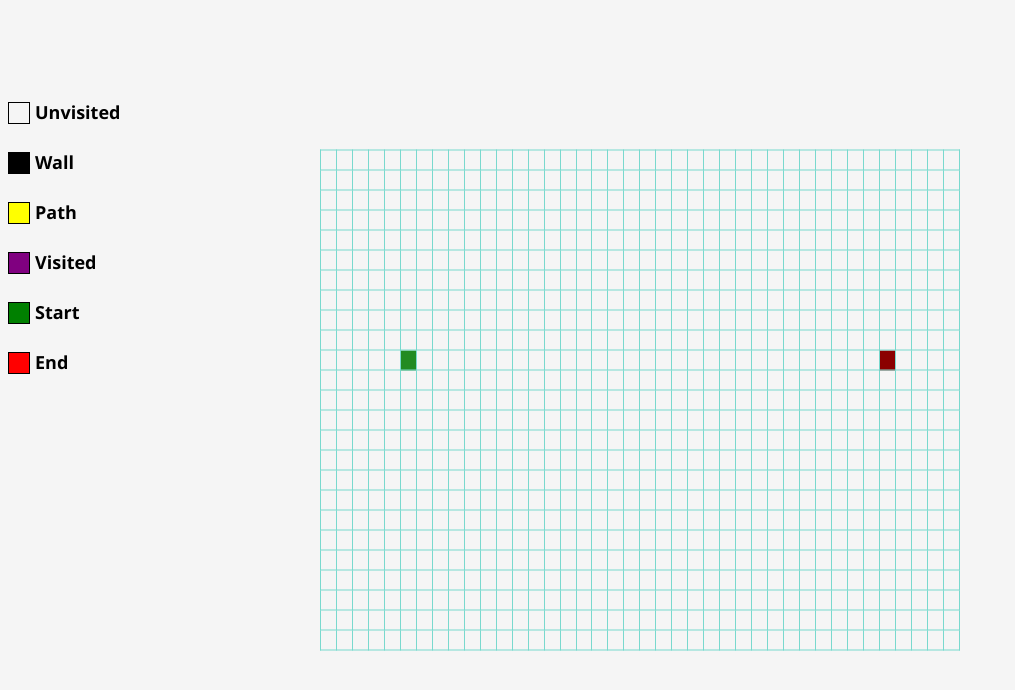
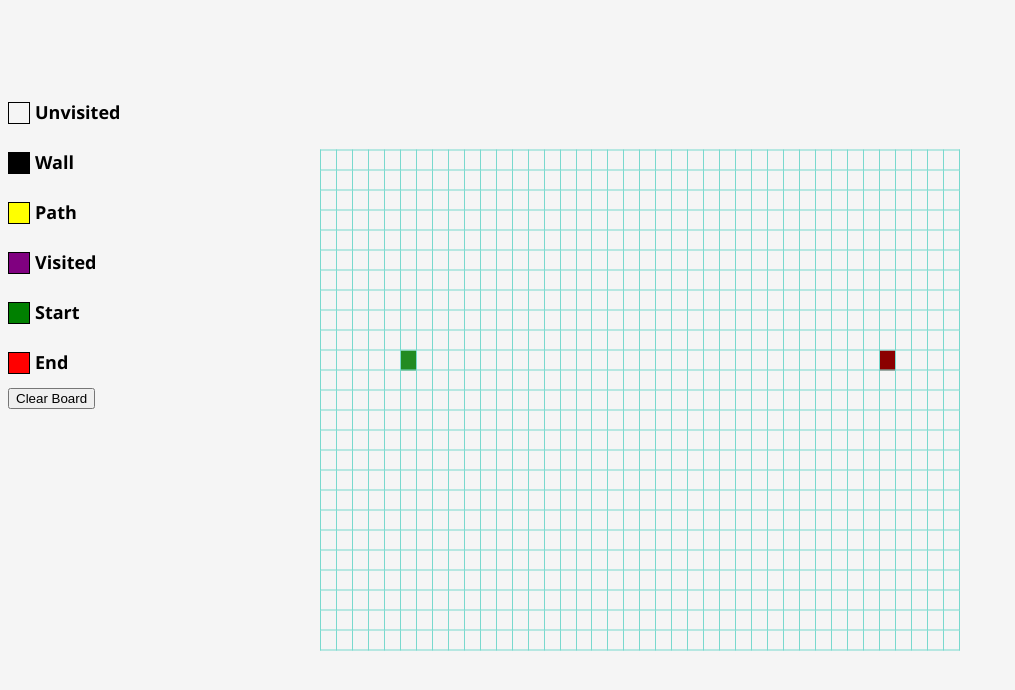
Before and after one commit to freebird1234/PathFinding-Visualizer, a plain HTML site: page index.html in a window 1280 px wide. Shown: the whole page, without its empty margins (0-1015 px from the left). Drawn offline with Linux system fonts and the light colour scheme.

Commit message:
Added Clear Board Button

```diff
--- a/index.html
+++ b/index.html
@@ -9,7 +9,9 @@
     <div id="Legend"></div>
     <div id="Algorithms"></div>
     <div id="table-container"></div>
-    <div id="button-container"></div>
+    <div id="button-container">
+      <button class="button-3" role="button" onclick="clearBoard()">Clear Board</button>
+    </div>
     <script src="script.js" defer></script>
   </body>
 </html>
```
